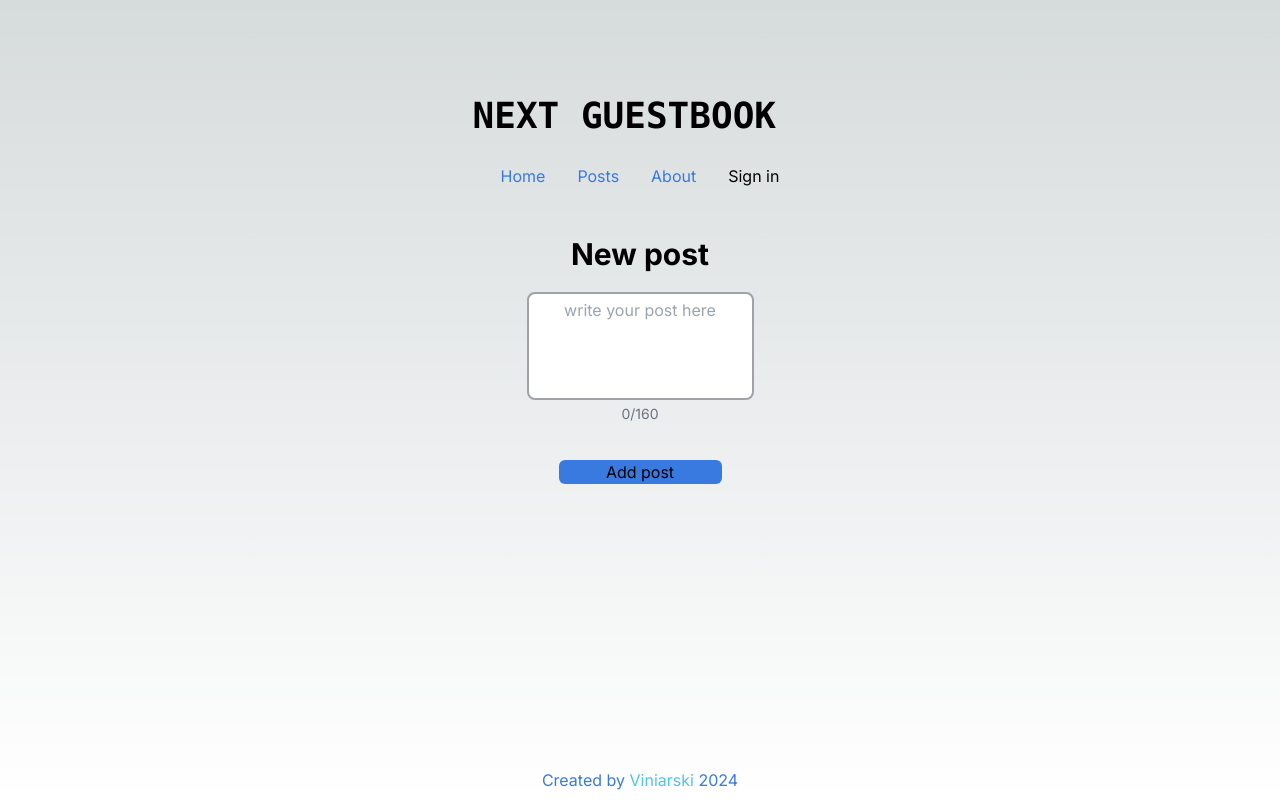
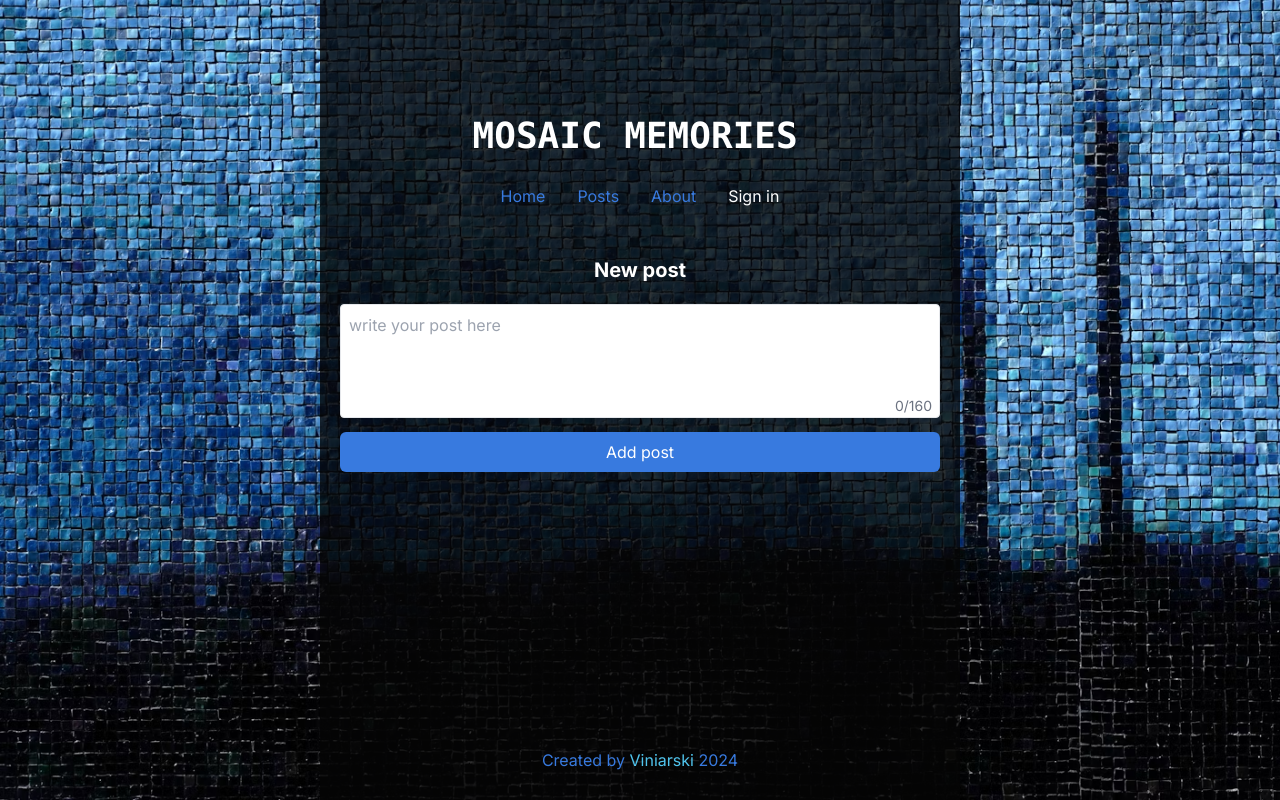
Before and after one commit to viniarski/guestbook-next, a Next.js app: page /posts/new in a window 1280 px wide. Built offline with nearby package versions, Linux system fonts and the light colour scheme; no server answers.

Commit message:
more styling

```diff
--- a/src/app/about/page.js
+++ b/src/app/about/page.js
@@ -1,7 +1,7 @@
 export default function Page() {
   return (
     <div className="flex justify-center">
-      <p className="max-w-5xl w-full font-mono text-sm text-justify max-w-prose">
+      <p className="max-w-5xl w-full font-mono text-white text-justify max-w-prose">
         Welcome to our guestbook! Here, users can share their thoughts,
         greetings, and messages with others in our community. Whether it's a
         heartfelt message, a helpful tip, or simply saying hello, our guestbook
--- a/src/app/globals.css
+++ b/src/app/globals.css
@@ -17,13 +17,16 @@
 }
 
 body {
-  color: rgb(var(--foreground-rgb));
-  background: linear-gradient(
-      to bottom,
-      transparent,
-      rgb(var(--background-end-rgb))
-    )
-    rgb(var(--background-start-rgb));
+  background-image: url('../components/background.avif');
+  background-size: cover;
+  background-position: center;
+  background-repeat: no-repeat;
+  background-attachment: fixed;
+  display: flex;
+  justify-content: center;
+  align-items: center;
+  min-height: 100vh;
+  color: white;
 }
 
 @layer utilities {
@@ -36,12 +39,13 @@ body {
   font-weight: bold;
 }
 
-select {
-  background-color: white;
-  border-color: #e5e7eb;
-  border-radius: 0.375rem;
-  padding: 0.5rem;
-  color: #00adb5;
+.content-container {
+  background-color: rgba(5, 5, 5, 0.8);
+  padding: 20px;
+  width: 50vw;
+  height: 100vh;
+  display: flex;
+  flex-direction: column;
 }
 
 @media (max-width: 1040px) {
--- a/src/app/layout.js
+++ b/src/app/layout.js
@@ -19,9 +19,11 @@ export default function RootLayout({ children }) {
     <ClerkProvider>
       <html lang="en">
         <body className={`${inter.className} min-h-screen flex flex-col`}>
-          <Header />
-          <main className="flex-grow">{children}</main>
-          <Footer />
+          <div className="content-container">
+            <Header />
+            <main className="flex-grow">{children}</main>
+            <Footer />
+          </div>
         </body>
       </html>
     </ClerkProvider>
--- a/src/app/posts/[postId]/comments/CommentForm.jsx
+++ b/src/app/posts/[postId]/comments/CommentForm.jsx
@@ -1,4 +1,5 @@
 // src/app/posts/[postId]/comments/CommentForm.jsx
+
 'use client';
 
 import { useState } from 'react';
@@ -7,6 +8,7 @@ import { handleComment } from './actions';
 export default function CommentForm({ postId }) {
   const [commentText, setCommentText] = useState('');
   const [charCount, setCharCount] = useState(0);
+  const [commentError, setCommentError] = useState('');
 
   function handleCharCount(event) {
     const text = event.target.value;
@@ -16,18 +18,26 @@ export default function CommentForm({ postId }) {
 
   async function onSubmit(event) {
     event.preventDefault();
-    await handleComment({ comment: commentText, postId });
+    const commentContent = commentText.trim();
+
+    if (commentContent === '') {
+      setCommentError('Please enter a comment');
+      return;
+    }
+
+    await handleComment({ comment: commentContent, postId });
     setCommentText('');
     setCharCount(0);
+    setCommentError('');
   }
 
   return (
     <form className="flex flex-col gap-2" onSubmit={onSubmit}>
-      <label htmlFor="comment">Add a comment:</label>
       <div className="relative">
         <textarea
           name="comment"
           id="comment"
+          placeholder="write your comment here"
           value={commentText}
           onChange={handleCharCount}
           className="border rounded p-2 text-[#387ADF] w-full resize-none"
@@ -38,6 +48,7 @@ export default function CommentForm({ postId }) {
           {charCount}/160
         </div>
       </div>
+      {commentError && <p className="text-red-500">{commentError}</p>}
       <button
         type="submit"
         className="bg-[#387ADF] text-white rounded-md px-4 py-2"
--- a/src/app/posts/[postId]/comments/page.js
+++ b/src/app/posts/[postId]/comments/page.js
@@ -21,13 +21,11 @@ export default async function CommentsPage({ params }) {
   return (
     <div className="flex flex-col items-center justify-center">
       <div className="mt-4 w-full max-w-3xl">
-        <h2 className="text-xl font-bold mb-2">Post:</h2>
         <div className="border rounded p-2 mb-4">
           <p className="font-bold text-[#387ADF]">{post.username}</p>
           <p>{post.post}</p>
         </div>
 
-        <h2 className="text-xl font-bold mb-2">Comments:</h2>
         {comments.map((comment) => (
           <div key={comment.id} className="border rounded p-2 mb-2">
             <p className="font-bold text-[#387ADF]">{comment.username}</p>
--- a/src/app/posts/[postId]/page.js
+++ b/src/app/posts/[postId]/page.js
@@ -10,7 +10,6 @@ export default async function PostPage({ params }) {
   return (
     <div className="flex flex-col items-center justify-center">
       <div className="mt-4 w-full max-w-3xl">
-        <h2 className="text-xl font-bold mb-2">Post:</h2>
         <div className="border rounded p-2 mb-4">
           <p className="font-bold text-[#387ADF]">{post.username}</p>
           <p>{post.post}</p>
--- a/src/app/posts/new/actions.js
+++ b/src/app/posts/new/actions.js
@@ -8,7 +8,6 @@ import { revalidatePath } from 'next/cache';
 import { currentUser } from '@clerk/nextjs';
 
 export async function handlePost(formData) {
-  console.log(formData);
   const post = formData.get('post');
   const currentTimestamp = new Date();
 
--- a/src/app/posts/new/page.js
+++ b/src/app/posts/new/page.js
@@ -3,33 +3,60 @@
 'use client';
 
 import { useState } from 'react';
-import Submit from '@/components/Submit';
 import { handlePost } from './actions';
 
 export default function Page() {
   const [charCount, setCharCount] = useState(0);
+  const [postError, setPostError] = useState('');
 
   function handleCharCount(event) {
     setCharCount(event.target.value.length);
   }
 
+  async function onSubmit(event) {
+    event.preventDefault();
+    const postContent = event.target.post.value.trim();
+
+    if (postContent === '') {
+      setPostError('Please enter a post');
+      return;
+    }
+
+    const formData = new FormData(event.target);
+    await handlePost(formData);
+    event.target.reset();
+    setCharCount(0);
+    setPostError('');
+  }
+
   return (
     <main className="flex flex-col items-center mt-1">
-      <h1 className="text-3xl font-bold pb-5">New post</h1>
-      <form className="flex flex-col gap-1" action={handlePost}>
-        <div className="flex flex-col gap-1 items-center justify-center">
+      <h1 className="text-xl font-bold pb-5">New post</h1>
+      <form
+        className="flex flex-col gap-2 w-full max-w-3xl"
+        onSubmit={onSubmit}
+      >
+        <div className="relative">
           <textarea
             name="post"
             id="post"
             rows="4"
             maxLength="160"
             placeholder="write your post here"
-            className="bg-white border-zinc-400 border-[2px] rounded-lg p-1 text-center text-[#387ADF] resize-none"
+            className="border rounded p-2 text-[#387ADF] w-full resize-none"
             onChange={handleCharCount}
           ></textarea>
-          <div className="text-sm text-gray-500">{charCount}/160</div>
+          <div className="absolute bottom-2 right-2 text-sm text-gray-500">
+            {charCount}/160
+          </div>
         </div>
-        <Submit />
+        {postError && <p className="text-red-500">{postError}</p>}
+        <button
+          type="submit"
+          className="bg-[#387ADF] text-white rounded-md px-4 py-2"
+        >
+          Add post
+        </button>
       </form>
     </main>
   );
--- a/src/app/posts/page.js
+++ b/src/app/posts/page.js
@@ -47,7 +47,6 @@ export default async function Page({ params }) {
         </a>
       </div>
       <div className="mt-4 w-full max-w-3xl">
-        <h2 className="text-xl font-bold mb-2 pt-10">Recent Posts:</h2>
         {Array.isArray(posts) &&
           posts.map((post) => (
             <div key={post.id} className="border rounded p-2 mb-2">
--- a/src/components/Header.jsx
+++ b/src/components/Header.jsx
@@ -9,7 +9,7 @@ export default function Header() {
     <div className="flex justify-center">
       <div className="p-4 pt-24">
         <div className="w-full items-center justify-between font-mono text-sm lg:flex">
-          <h1 className="text-4xl font-bold">NEXT GUESTBOOK</h1>
+          <h1 className="text-4xl text-white font-bold">MOSAIC MEMORIES</h1>
         </div>
         <ol className="flex flex-row p-3 items-center justify-center">
           <li className="m-4">
```
Also changed, not shown: src/components/background.avif (added).
